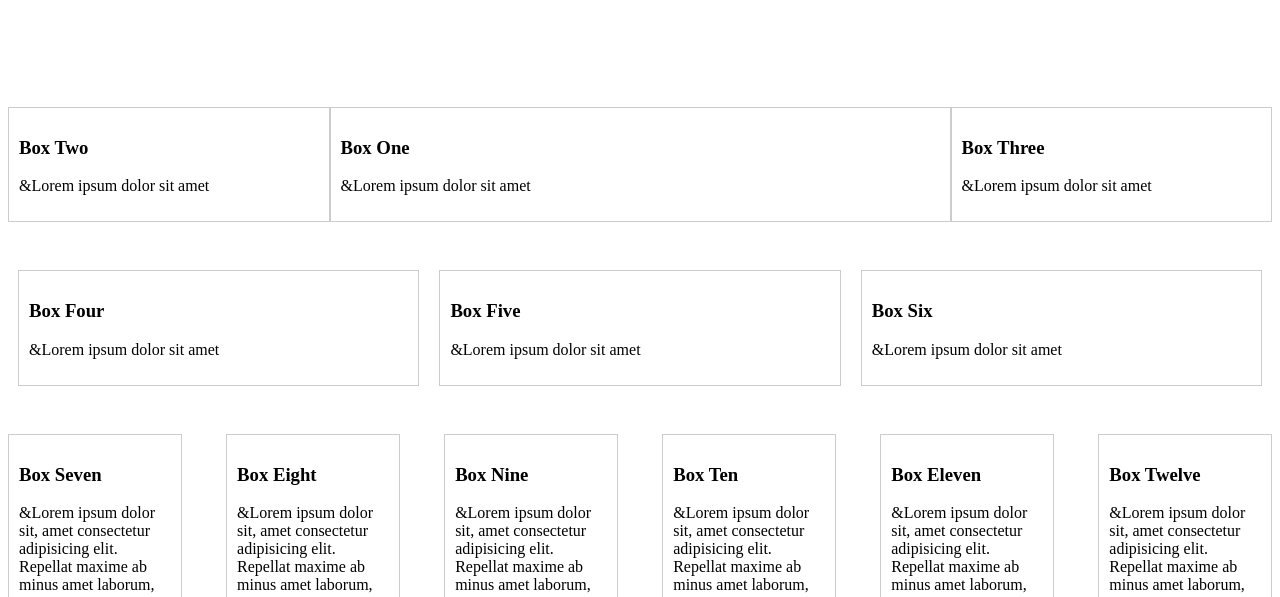
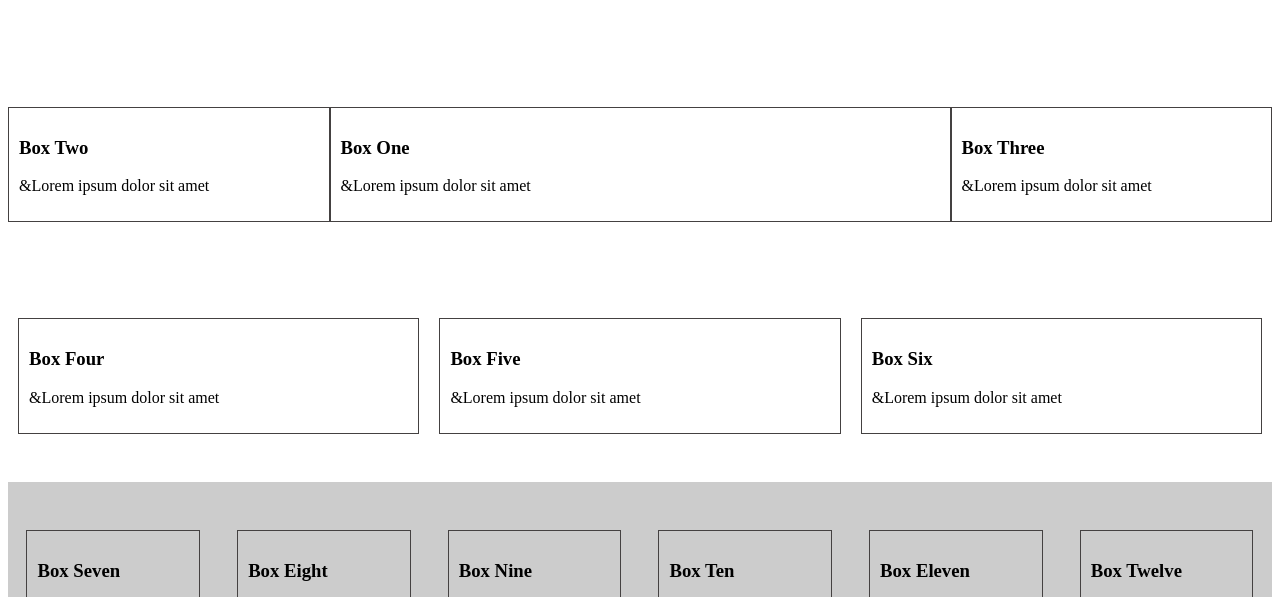
Before and after one commit to Mathenge-Alex/Flex-box, a plain HTML site: page index.html in a window 1280 px wide. Shown: the part 172-769 px from the top of the page. Drawn offline with Linux system fonts and the light colour scheme.

Commit message:
Style: Edit border color

```diff
--- a/style.css
+++ b/style.css
@@ -34,12 +34,13 @@ h1{
     display: flex;
     flex-wrap: wrap;
     justify-content: space-between;
+    background-color: #ccc;
 }
 
 .container-1 div, .container-2 div, .container-3 div{
-border: 1px #ccc solid;
+border: 1px #444141 solid;
 padding: 10px;
-margin-top: 3rem;
+margin: 3rem auto;
 }
 .box-1{
 flex: 2;
```
